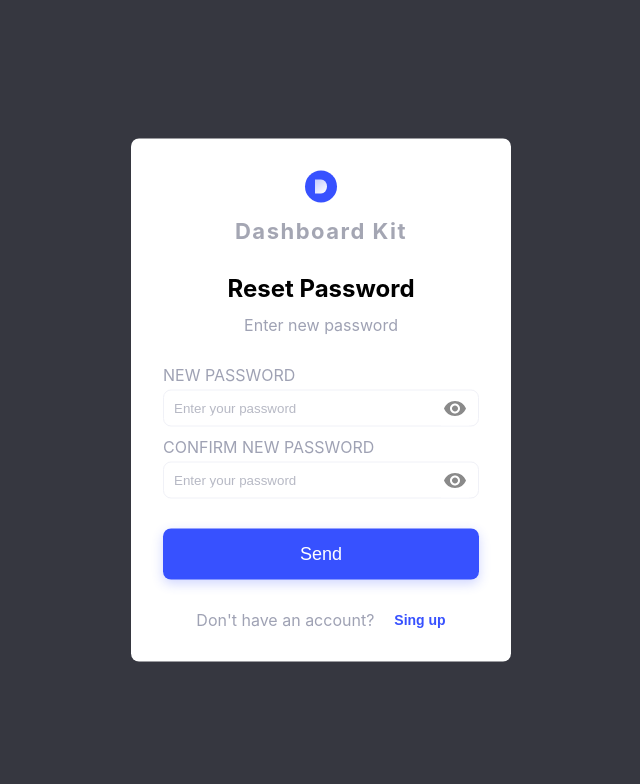
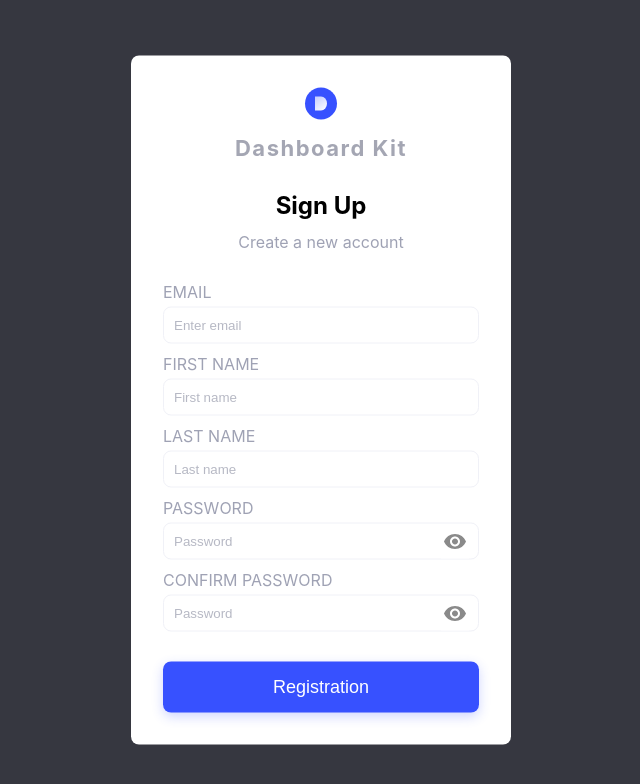
Before and after one commit to Yurii04UA/admin-panel, a React (Create React App) app: page / in a window 1280 px wide. Shown: the top 784 px of the page, without its empty margins (319-959 px from the left). Built offline with nearby package versions, Linux system fonts and the light colour scheme.

Commit message:
feat: added registation page

```diff
--- a/src/Components/App/App.tsx
+++ b/src/Components/App/App.tsx
@@ -3,6 +3,7 @@ import ForgotPass from '../../Pages/ForgotPass/ForgotPass';
 import { ForgotPassResult } from '../../Pages/ForgotPassResult/ForgotPassResult';
 import HomePage from '../../Pages/HomePage/HomePage';
 import { Login } from '../../Pages/Login/Login';
+import { Registration } from '../../Pages/Registration/Registration';
 import { ResetPassword } from '../../Pages/ResetPassword/ResetPassword';
 import AuthWindow from '../Auth/AuthWindow/AuthWindow';
 import './App.scss'
@@ -14,7 +15,8 @@ function App() {
     <div className='App'>
       {/* {isLogin? <HomePage /> : <Login setValue={setIsLogin} value={isLogin} />} */}
       {/* {isForgot? <ForgotPassResult /> : <ForgotPass setValue={setIsForgot} value={isForgot}/>} */}
-      <ResetPassword />
+      {/* <ResetPassword /> */}
+      <Registration />
     </div>
   );
 }
--- a/src/Constans/Constans.ts
+++ b/src/Constans/Constans.ts
@@ -1 +1,2 @@
 export const REG = /^(([^<>()[\]\.,;:\s@\"]+(\.[^<>()[\]\.,;:\s@\"]+)*)|(\".+\"))@(([^<>()[\]\.,;:\s@\"]+\.)+[^<>()[\]\.,;:\s@\"]{2,})$/i;
+export const REG_ONLY_LETTER =  /^[A-Za-z]+$/;
--- /dev/null
+++ b/src/Pages/Registration/Registration.tsx
@@ -0,0 +1,160 @@
+import React, { useState } from 'react'
+import AuthWindow from '../../Components/Auth/AuthWindow/AuthWindow';
+import { Input } from '../../Components/Auth/Form/Input/Input';
+import Button from '../../Components/Button/Button';
+import { REG, REG_ONLY_LETTER } from '../../Constans/Constans';
+
+export const Registration = () => {
+   const [email,setEmail] = useState('');
+   const [emailErr,setEmailErr] = useState('')
+   const [name,setName] = useState('');
+   const [nameErr,setNameErr] = useState('');
+   const [lastName,setLastName] = useState('');
+   const [lastNameErr,setLastNameErr] =useState('');
+   const [pass,setPass] = useState('');
+   const [passErr,setPassErr] = useState('');
+   const [passConfirm,setPassConfirm] = useState('');
+   const [passConfirmErr,setPassConfirmErr] = useState('');
+   const [errMessage,setErrMessage] = useState('');
+   const [showResult,setShowResult] = useState(false);
+
+
+   const validationReg = () => {
+      let err = false;
+
+      if (!REG.test(String(email).toLocaleLowerCase())) {
+         err = true;
+         setEmailErr("Incorrect email");
+       }
+       if (!email) {
+         err = true;
+         setEmailErr("Field must not be empty");
+       }
+
+       if (!pass) {
+         err = true;
+         setPassErr("Field must not be empty");
+       }
+       if (!passConfirm) {
+         err = true;
+         setPassConfirmErr("Field must not be empty");
+       }
+
+       if(pass.length < 8 || passConfirm.length < 8) {
+         err= true
+         setPassErr('Password must have 8 characters')
+         setPassConfirmErr('Password must have 8 characters')
+       }
+
+       if(pass!=passConfirm){
+         err = true;
+         setPassConfirmErr('Passwords must match');
+         setPassErr('Passwords must match');
+       }
+
+      if (!REG_ONLY_LETTER.test(String(name).toLocaleLowerCase())) {
+         err = true;
+         setNameErr("Name must contain only letters");
+       }
+       if(!name){
+         err = true;
+         setNameErr("Field must not be empty");
+       }
+      if (!REG_ONLY_LETTER.test(String(lastName).toLocaleLowerCase())) {
+         err = true;
+         setLastNameErr("Name must contain only letters");
+       }
+       if(!lastName){
+         err = true;
+         setLastNameErr("Field must not be empty");
+       }
+       if(!err){
+         setShowResult(true)
+       }
+   }
+
+   const submitHandler = (event: React.FormEvent) => {
+      event.preventDefault();
+
+      setNameErr('');
+      setLastNameErr('')
+      setEmailErr('');
+      setPassErr('');
+      setPassConfirmErr('');
+      validationReg();
+    };
+
+const registration =
+   <AuthWindow
+      isFooter={false}
+      isForgot={false}
+      title={{
+         title: 'Sign Up',
+         subtitle: "Create a new account",
+      }} >
+
+      <form onSubmit={submitHandler}>
+         <Input
+            label='email'
+            type='text'
+            placeholder='Enter email'
+            value={email}
+            setValue={setEmail}
+            icon={false}
+            error={emailErr}
+            />
+         <Input
+            label='first name'
+            type='text'
+            placeholder='First name'
+            value={name}
+            setValue={setName}
+            icon={false}
+            error={nameErr}
+            />
+         <Input
+            label='last name'
+            type='text'
+            placeholder='Last name'
+            value={lastName}
+            setValue={setLastName}
+            icon={false}
+            error={lastNameErr}
+            />
+         <Input
+            label='password'
+            type={'password'}
+            placeholder='Password'
+            value={pass}
+            setValue={setPass}
+            icon={true}
+            error={passErr}
+            />
+         <Input
+            label='confirm password'
+            type={'password'}
+            placeholder='Password'
+            value={passConfirm}
+            setValue={setPassConfirm}
+            icon={true}
+            error={passConfirmErr}
+            />
+      <Button children={'Registration'} />
+      </form>
+ </AuthWindow>
+
+ const result = <AuthWindow
+ isFooter={false}
+ isForgot={false}
+ title={{
+    title: 'Sign Up',
+    subtitle: "Success! Your account has been created",
+ }} >
+
+</AuthWindow>
+  return (
+    <>
+    {showResult? result : registration}
+    </>
+  )
+};
```
